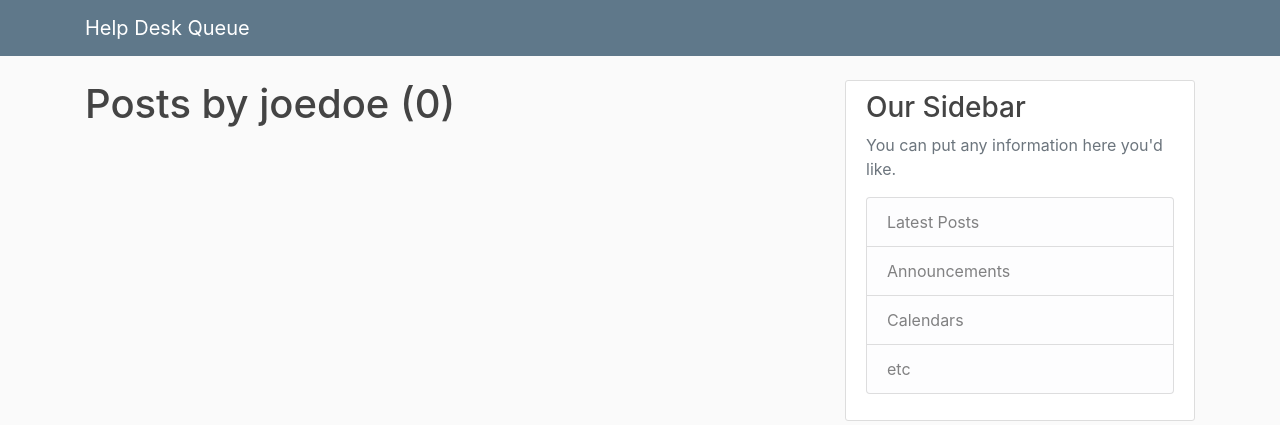
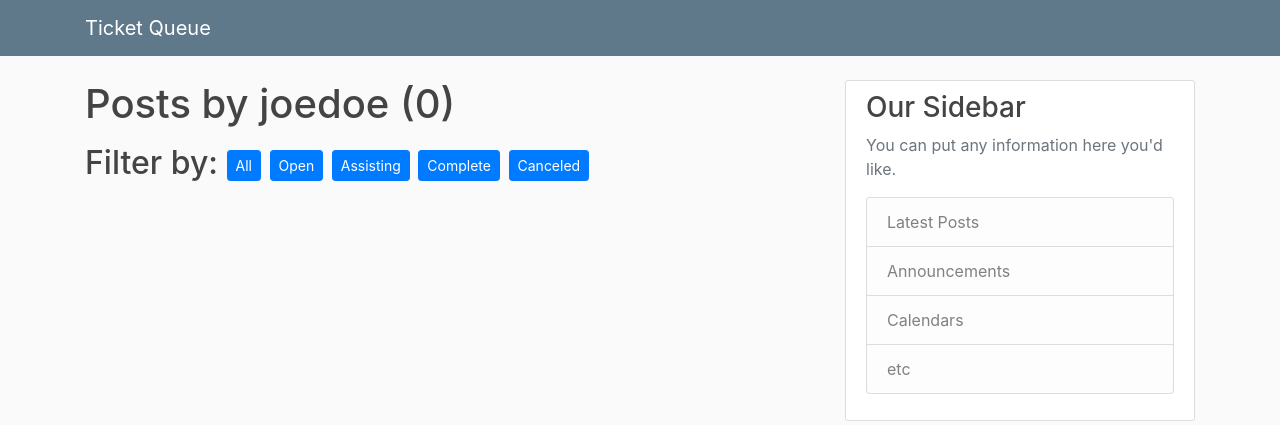
Before and after one commit to ShockXAwe/python_course_project, a Flask app: a page that uses helpdeskqueue/templates/layout.html in a window 1280 px wide. Shown: the top 425 px of the page. Run offline with Flask 2, Linux system fonts and the light colour scheme; data comes from the database, SQL or seed files in the repository; both versions use the stored data as it was after the commit; some libraries are stand-ins or nearby versions.

Commit message:
filter for user fixed, need reports and UA 4 Admin

```diff
--- a/helpdeskqueue/forms.py
+++ b/helpdeskqueue/forms.py
@@ -42,3 +42,7 @@ class QueueForm(FlaskForm):
 class PageAction(FlaskForm):
     filter_by = SelectField('Filter', choices= [('all', "All"),('open', "Open"),('assisting',"Assisting"), ('complete',"Complete"), ('canceled',"Canceled")])
     submit = SubmitField('Complete')
+    open_filter_button = SubmitField('Open')
+    assisting_filter_button = SubmitField('Assisting')
+    complete_filter_button = SubmitField('Complete')
+    canceled_filter_button = SubmitField('Canceled')
--- a/helpdeskqueue/routes.py
+++ b/helpdeskqueue/routes.py
@@ -8,6 +8,10 @@ from helpdeskqueue.models import User, Post
 from flask_login import login_user, logout_user, current_user, login_required
 
 status = ['open', 'assisting', 'complete', 'canceled']
+
+# Home and Register
+#####################################################################################
+#####################################################################################
 
 @app.route("/")
 @app.route("/home", methods = ['GET', 'POST'])
@@ -44,12 +48,18 @@ def register():
     return render_template('register.html', title = 'Register', form=form)
 
 
+
+# Login/Logout
+#####################################################################################
+#####################################################################################
+
+@app.route("/", methods = ['GET', 'POST'])
 @app.route("/login", methods = ['GET', 'POST'])
 def login():
     if current_user.is_authenticated and (current_user == 'user'):
         return redirect(url_for('user_page'))
     if current_user.is_authenticated and (current_user == 'admin'):
-        return redirect(url_for('admin'))
+        return redirect(url_for('admin_home'))
     ## create variable form and make it call LoginForm() from the forms.py which holds requirements for the registration form
     form = LoginForm()
     if form.validate_on_submit():
@@ -59,7 +69,7 @@ def login():
             ## next_page is a variable set to take the user to the page it originally tried to access but failed to do so incase they werent logged in
             next_page = request.args.get('next')
             ## turnary arguement, redirect to next_page if there was a next_page at the time if not take them straight to the home page
-            return redirect(next_page) if next_page else redirect(url_for('admin'))
+            return redirect(next_page) if next_page else redirect(url_for('admin_home'))
         elif user and bcrypt.check_password_hash(user.password, form.password.data):
             login_user(user, remember = form.remember.data)
             ## next_page is a variable set to take the user to the page it originally tried to access but failed to do so incase they werent logged in
@@ -76,6 +86,16 @@ def logout():
     flash('You have successfully been logged out', 'info')
     return redirect(url_for('home'))
 
+
+# User Routes
+#####################################################################################
+#####################################################################################
+
+@app.route("/user_page", methods = ['GET', 'POST'])
+@login_required
+def user_page():
+    return render_template('user_page.html')
+
 @app.route("/post/new", methods = ['GET', 'POST'])
 @login_required
 def create_post():
@@ -88,6 +108,139 @@ def create_post():
         flash('You are now in line for help desk support!', 'success')
         return redirect(url_for('in_queue'))
     return render_template('create_post.html', title = 'Get in line', form = form, legend = 'How can we help you?')
+
+@app.route("/in_queue", methods = ['GET', 'POST'])
+@login_required
+def in_queue():
+    count = "5"
+    return render_template('in_queue.html', count = count)
+
+
+@app.route("/user/<string:username>")
+def user_posts(username):
+    ## paginate is used here to show a certain amount of posts per page
+    action = PageAction()
+    page = request.args.get('page', 1, type = int)
+    user = User.query.filter_by(username = username).first_or_404()
+    print(user.username)
+    posts = Post.query.filter_by(author = user)\
+        .order_by(Post.date_posted.desc())\
+        .paginate(page = page, per_page = 5)
+    ## render_template is the function that points at the html you want to direct the route to, you can add a variable in the arguements to be used within the html using jinja
+    return render_template('user_posts.html', posts = posts, user = user, status = status, action = action, filter_status = 'open')
+
+
+@app.route("/user/<string:username>/open")
+def user_posts_open(username):
+    ## paginate is used here to show a certain amount of posts per page
+    action = PageAction()
+    print(PageAction().filter_by)
+    page = request.args.get('page', 1, type = int)
+    user = User.query.filter_by(username = username).first_or_404()
+    posts = Post.query.filter_by(author = user, status = status[0])\
+        .order_by(Post.date_posted.desc())\
+        .paginate(page = page, per_page = 5)
+    if posts.total == 0:
+        flash('You currently have no open tickets', 'info')
+   ## render_template is the function that points at the html you want to direct the route to, you can add a variable in the arguements to be used within the html using jinja
+    return render_template('user_posts.html', posts = posts, user = user, status = status, action = action)
+
+
+@app.route("/user/<string:username>/assisting")
+def user_posts_assisting(username):
+    ## paginate is used here to show a certain amount of posts per page
+    action = PageAction()
+    page = request.args.get('page', 1, type = int)
+    user = User.query.filter_by(username = username).first_or_404()
+    posts = Post.query.filter_by(author = user, status = status[1])\
+        .order_by(Post.date_posted.desc())\
+        .paginate(page = page, per_page = 5)
+    if posts.total == 0:
+        flash('You currently have no one assisting your tickets', 'info')
+
+   ## render_template is the function that points at the html you want to direct the route to, you can add a variable in the arguements to be used within the html using jinja
+    return render_template('user_posts.html', posts = posts, user = user, status = status, action = action)
+
+
+@app.route("/user/<string:username>/complete")
+def user_posts_complete(username):
+    ## paginate is used here to show a certain amount of posts per page
+    action = PageAction()
+    print(PageAction().filter_by)
+    page = request.args.get('page', 1, type = int)
+    user = User.query.filter_by(username = username).first_or_404()
+    posts = Post.query.filter_by(author = user, status = status[2])\
+        .order_by(Post.date_posted.desc())\
+        .paginate(page = page, per_page = 5)
+    if posts.total == 0:
+        flash('You currently have no completed tickets', 'info')
+   ## render_template is the function that points at the html you want to direct the route to, you can add a variable in the arguements to be used within the html using jinja
+    return render_template('user_posts.html', posts = posts, user = user, status = status, action = action)
+
+
+@app.route("/user/<string:username>/canceled")
+def user_posts_canceled(username):
+    ## paginate is used here to show a certain amount of posts per page
+    action = PageAction()
+    print(PageAction().filter_by)
+    page = request.args.get('page', 1, type = int)
+    user = User.query.filter_by(username = username).first_or_404()
+    posts = Post.query.filter_by(author = user, status = status[3])\
+        .order_by(Post.date_posted.desc())\
+        .paginate(page = page, per_page = 5)
+    if posts.total == 0:
+        flash('You currently have no canceled tickets', 'info')
+   ## render_template is the function that points at the html you want to direct the route to, you can add a variable in the arguements to be used within the html using jinja
+    return render_template('user_posts.html', posts = posts, user = user, status = status, action = action)
+
+
+# Admin Routes
+#####################################################################################
+#####################################################################################
+
+
+@app.route("/admin", methods = ['GET', 'POST'])
+@login_required
+def admin_home():
+    if current_user.user_type == 'admin':
+        return render_template('admin_home.html')
+    else:
+        flash('You are unautorized to access this page', 'danger')
+        return redirect(url_for('home'))
+
+
+# Need logic for filter buttons
+@app.route("/admin/user_posts", methods = ['GET', 'POST'])
+@login_required
+def admin():
+    if current_user.user_type == 'admin':
+        ## paginate is used here to show a certain amount of posts per page
+        page = request.args.get('page', 1, type = int)
+        posts = Post.query.order_by(Post.date_posted.desc()).paginate(page = page, per_page = 5)
+        return render_template('admin.html', posts = posts, status = status)
+    else:
+        flash('You are unautorized to access this page', 'danger')
+        return redirect(url_for('home'))
+
+## Need to create reports html and logic
+@app.route("/admin/reports", methods = ['GET', 'POST'])
+@login_required
+def reports():
+    if current_user.user_type == 'admin':
+        ## paginate is used here to show a certain amount of posts per page
+        page = request.args.get('page', 1, type = int)
+        posts = Post.query.order_by(Post.date_posted.desc()).paginate(page = page, per_page = 5)
+        return render_template('reports.html')
+    else:
+        flash('You are unautorized to access this page', 'danger')
+        return redirect(url_for('home'))
+
+## Need to create user_accounts html and logic
+@app.route("/admin/user_accounts", methods = ['GET', 'POST'])
+@login_required
+def user_accounts():
+    pass
+
 
 @app.route("/post/<int:post_id>", methods = ['GET', 'POST'])
 @login_required
@@ -110,10 +263,9 @@ def post(post_id):
 @login_required
 def assist_post(post_id):
     post = Post.query.get_or_404(post_id)
-    form = QueueForm
+    form = QueueForm()
     if current_user.user_type != 'admin':
         abort(403)
-    form = QueueForm
     post.status = status[1]
     post.assisted_by = current_user.username
     db.session.commit()
@@ -121,22 +273,6 @@ def assist_post(post_id):
     return redirect(url_for('post', post_id = post.id, form = form))
     #return redirect(url_for('admin', form = form))
 
-#### DOES NOT WORK WITH POST
-#@app.route("/post/<int:post_id>/complete", methods = ['GET', 'POST'])
-#@login_required
-#def complete_post(post_id):
-#    form = QueueForm()
-#    post = Post.query.get_or_404(post_id)
-#    if current_user.user_type != 'admin':
-#        abort(403)
-#    if request.method == 'POST':
-#        post.status = 'complete'
-#        print('***********************************************************************', form.notes.data, form.notes)
-#        post.notes = form.notes.data
-#        post.assisted_by = current_user.username
-#        db.session.commit()
-#        flash('Case has been completed', 'success')
-#        return redirect(url_for('admin'))
 
 @app.route("/post/<int:post_id>/cancel", methods = ['POST'])
 @login_required
@@ -149,41 +285,3 @@ def cancel_post(post_id):
         db.session.commit()
         flash('Case has been canceled', 'danger')
         return redirect(url_for('admin'))
-
-
-@app.route("/user/<string:username>")
-def user_posts(username):
-    ## paginate is used here to show a certain amount of posts per page
-    action = PageAction()
-    print(PageAction().filter_by)
-    page = request.args.get('page', 1, type = int)
-    user = User.query.filter_by(username = username).first_or_404()
-    posts = Post.query.filter_by(author = user)\
-        .order_by(Post.date_posted.desc())\
-        .paginate(page = page, per_page = 5)
-    ## render_template is the function that points at the html you want to direct the route to, you can add a variable in the arguements to be used within the html using jinja
-    return render_template('user_posts.html', posts = posts, user = user, status = status, action = action)
-
-@app.route("/in_queue", methods = ['GET', 'POST'])
-@login_required
-def in_queue():
-    count = "5"
-    return render_template('in_queue.html', count = count)
-
-@app.route("/user_page", methods = ['GET', 'POST'])
-@login_required
-def user_page():
-    return render_template('user_page.html')
-
-## NEED TO ADD PAGNATION TO HTML
-@app.route("/admin", methods = ['GET', 'POST'])
-@login_required
-def admin():
-    if current_user.user_type == 'admin':
-            ## paginate is used here to show a certain amount of posts per page
-        page = request.args.get('page', 1, type = int)
-        posts = Post.query.order_by(Post.date_posted.desc()).paginate(page = page, per_page = 5)
-        return render_template('admin.html', posts = posts, status = status)
-    else:
-        flash('You are unautorized to access this page', 'danger')
-        return redirect(url_for('home'))
--- a/helpdeskqueue/templates/in_queue.html
+++ b/helpdeskqueue/templates/in_queue.html
@@ -1,4 +1,5 @@
 {% extends 'layout.html' %}
 {% block content %}
-    <h2>Thank you for submitting your Help Desk Queue ticket. A tech will be with you shortly</h2>
+    <h2>Thank you for submitting your ticket. A tech will be with you shortly</h2>
+    <a class="btn btn-secondary btn-lg mt-1 mb-1" href="{{ url_for('user_page')}}">Go back home</a>
 {% endblock content %}
--- a/helpdeskqueue/templates/layout.html
+++ b/helpdeskqueue/templates/layout.html
@@ -7,16 +7,16 @@
     <link rel="stylesheet" href="https://stackpath.bootstrapcdn.com/bootstrap/4.5.0/css/bootstrap.min.css" integrity="sha384-9aIt2nRpC12Uk9gS9baDl411NQApFmC26EwAOH8WgZl5MYYxFfc+NcPb1dKGj7Sk" crossorigin="anonymous">
     <link rel="stylesheet" type="text/css" href="{{ url_for('static', filename = 'main.css') }}">
     {% if title %}
-    <title>Help Desk Queue - {{ title }}</title>
+    <title>Ticket Queue - {{ title }}</title>
     {% else %}
-    <title>Help Desk Queue</title>
+    <title>Ticket Queue</title>
     {% endif %}
 </head>
 <body>
     <header class="site-header">
         <nav class="navbar navbar-expand-md navbar-dark bg-steel fixed-top">
         <div class="container">
-            <a class="navbar-brand mr-4" href="/">Help Desk Queue</a>
+            <a class="navbar-brand mr-4" href="#">Ticket Queue</a>
             <button class="navbar-toggler" type="button" data-toggle="collapse" data-target="#navbarToggle" aria-controls="navbarToggle" aria-expanded="false" aria-label="Toggle navigation">
             <span class="navbar-toggler-icon"></span>
             </button>
@@ -27,9 +27,10 @@
             </div>
               <div class="navbar-nav">
                 {% if current_user.user_type == 'admin'%}
-                  <a class="nav-item nav-link" href="{{url_for('admin')}}">God Mode</a>
+                  <a class="nav-item nav-link" href="{{url_for('admin_home')}}">God Mode</a>
                   <a class="nav-item nav-link" href="{{url_for('logout')}}">Logout</a>
                 {% elif current_user.is_authenticated %}
+                  <a class="nav-item nav-link" href="{{url_for('user_page')}}">Home</a>
                   <a class="nav-item nav-link" href="{{url_for('create_post')}}">Get in line for support!</a>
                   <a class="nav-item nav-link" href="{{url_for('logout')}}">Logout</a>
                 {% endif %}
--- /dev/null
+++ b/helpdeskqueue/templates/reports.html
@@ -0,0 +1,6 @@
+{% extends 'layout.html' %}
+{% block content %}
+
+    <h2>This is the reports page</h2>
+
+{% endblock content %}
--- a/helpdeskqueue/templates/user_page.html
+++ b/helpdeskqueue/templates/user_page.html
@@ -2,7 +2,7 @@
 {% block content %}
             <h1>Welcome!</h1>
             <h2>Please select below</h2>
-            <p>If you need to open a Help Desk Queue ticket click on Get in line</p>
+            <p>If you need to open a ticket click on Get in line</p>
             <a class="btn btn-secondary btn-lg mt-1 mb-1" href="{{ url_for('create_post')}}">Get in line</a>
             <p>Click below to view your history</p>
             <a class="btn btn-secondary btn-lg mt-1 mb-1"
--- a/helpdeskqueue/templates/user_posts.html
+++ b/helpdeskqueue/templates/user_posts.html
@@ -1,23 +1,31 @@
 {% extends 'layout.html' %}
 {% block content %}
     <h1 class = "mb-3"> Posts by {{ user.username }} ({{ posts.total }})</h1>
+    <h2>Filter by:
+    <a class = "btn btn-primary btn-sm mt-1 mb-1" href= "{{ url_for('user_posts', username = current_user.username)}}"> All</a>
+    <a class = "btn btn-primary btn-sm mt-1 mb-1" href = "{{ url_for('user_posts_open', username = user.username) }}"> Open</a>
+    <a class = "btn btn-primary btn-sm mt-1 mb-1" href = "{{ url_for('user_posts_assisting', username = user.username) }}"> Assisting</a>
+    <a class = "btn btn-primary btn-sm mt-1 mb-1" href = "{{ url_for('user_posts_complete', username = user.username) }}"> Complete</a>
+    <a class = "btn btn-primary btn-sm mt-1 mb-1" href = "{{ url_for('user_posts_canceled', username = user.username) }}"> Canceled</a>
+
+    </h2>
     {% for post in posts.items %}
         <article class="media content-section">
             <div class="media-body">
             <div class="article-metadata">
-                    {% if post.status == 'open' %}
-                    <p style="background-color: #FFFF00; text-align: center"><strong>Status: {{ post.status.upper() }}</strong></p>
+                    {% if post.status == status[0] %}
+                        <p style="background-color: #FFFF00; text-align: center"><strong>Status: {{ post.status.upper() }}</strong></p>
                     {% endif %}
                     {% if post.status == status[1] %}
                         <p style = "background-color: #b2ff59; text-align: center" ><strong>Status: {{ post.status.upper() }}</strong></p>
                         <p style = "background-color: #b2ff59; text-align: center"><strong>Assignee: {{ post.assisted_by.upper() }}</strong></p>
                     {% endif %}
                     {% if post.status == status[2] %}
-                    <p style = "background-color: green; text-align: center; color: white" ><strong>Status: {{ post.status.upper() }}</strong></p>
-                    <p style = "background-color: green; text-align: center; color: white"><strong>Assignee: {{ post.assisted_by.upper() }}</strong></p>
+                        <p style = "background-color: green; text-align: center; color: white" ><strong>Status: {{ post.status.upper() }}</strong></p>
+                        <p style = "background-color: green; text-align: center; color: white"><strong>Assignee: {{ post.assisted_by.upper() }}</strong></p>
                     {% endif %}
                     {% if post.status == status[3] %}
-                    <p style = "background-color: red; text-align: center; color: white" ><strong>Status: {{ post.status.upper() }}</strong></p>
+                        <p style = "background-color: red; text-align: center; color: white" ><strong>Status: {{ post.status.upper() }}</strong></p>
                     {% endif %}
                     <a class="mr-2" href="{{ url_for('user_posts', username = post.author.username) }}">{{ post.author.username }}</a>
                     <small class="text-muted">{{ post.date_posted.strftime('%Y-%m-%d') }}</small>
```
Also changed, not shown: helpdeskqueue/templates/admin.html (+11 -1 lines), helpdeskqueue/templates/admin_home.html (added, +12 -0 lines), helpdeskqueue/site.db.
